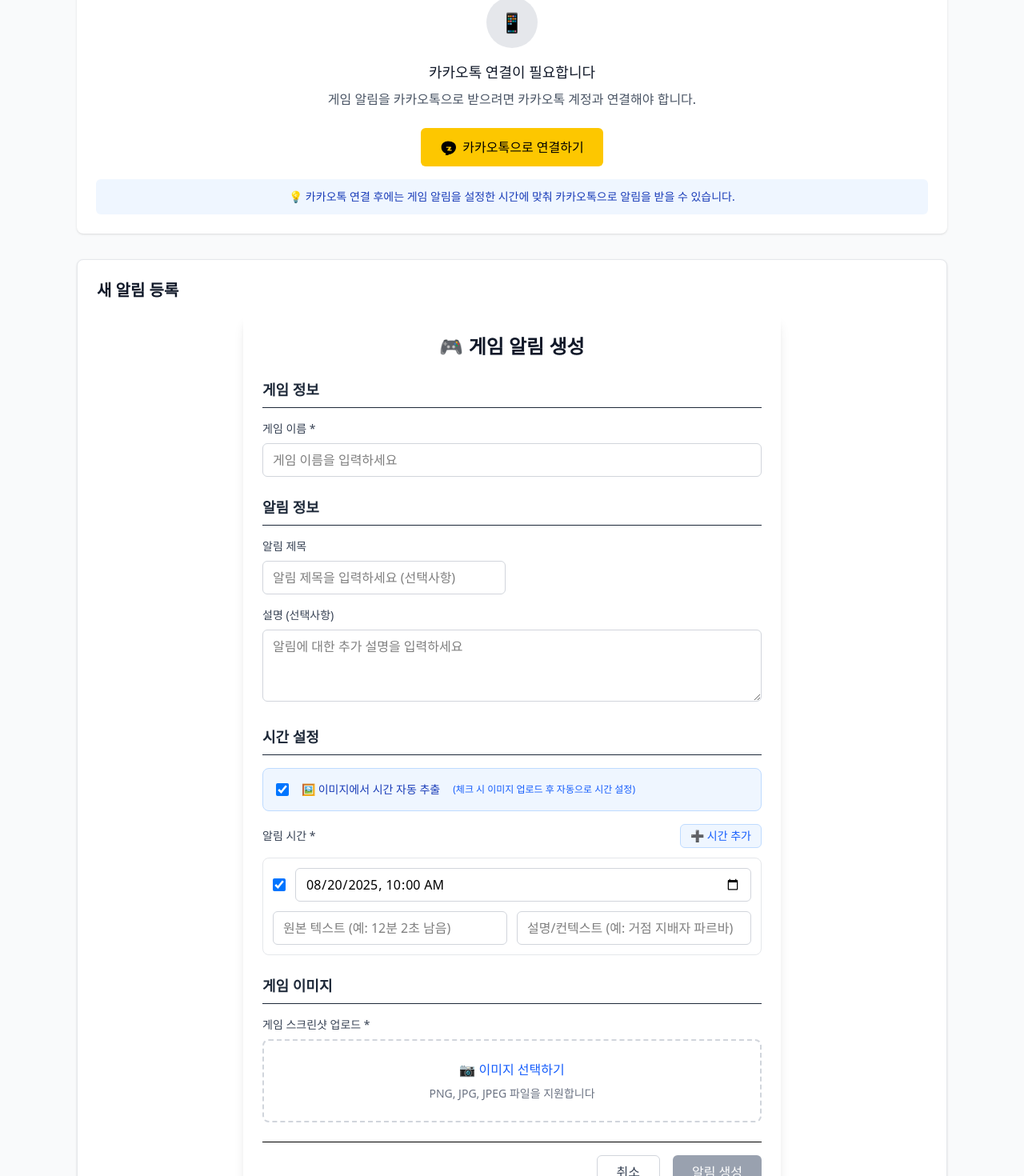
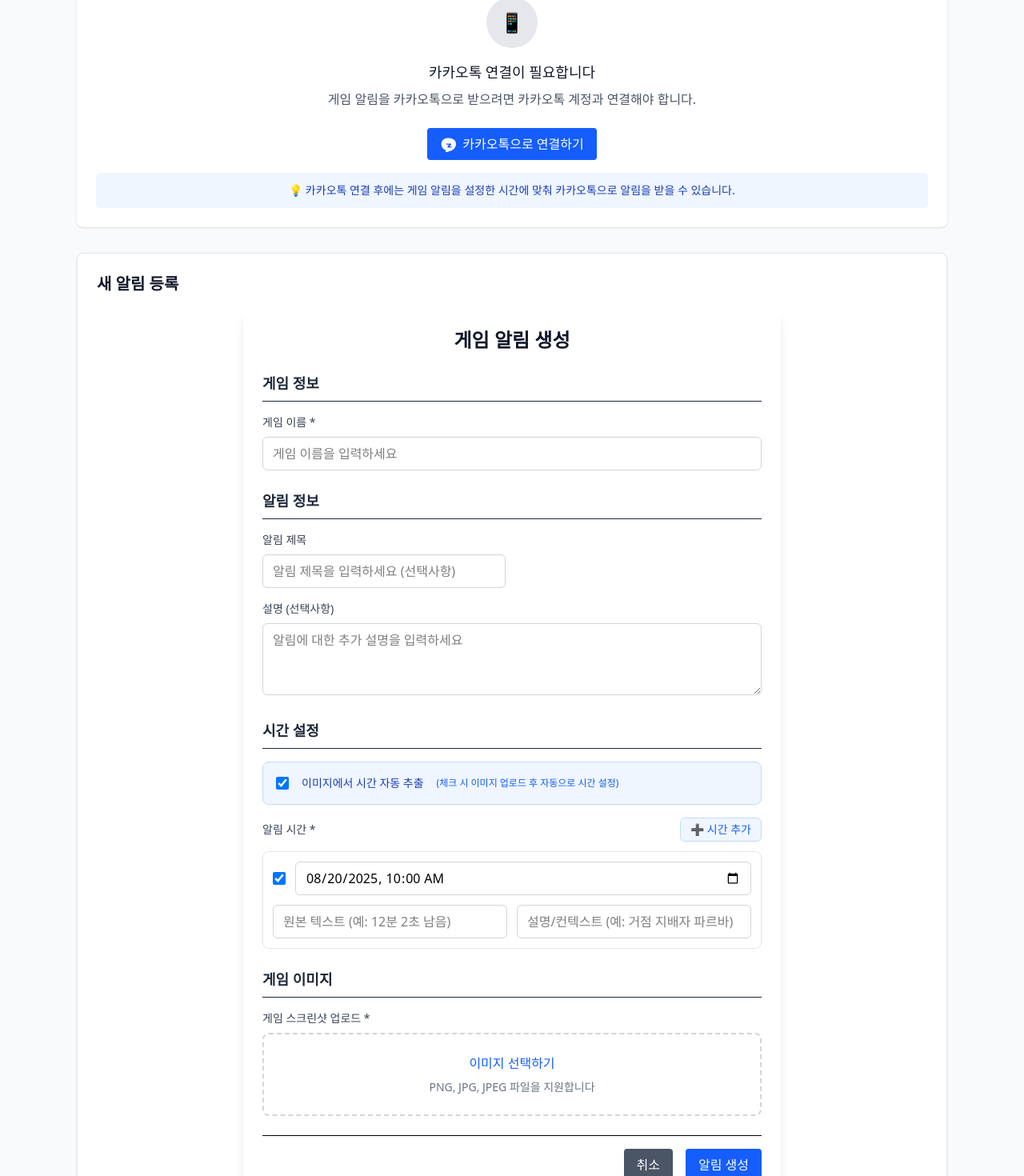
Before and after one commit to wonseok-han/game-notification-assistant, a Next.js app in the folder apps/game-notification-assistant/: page /dashboard in a window 1280 px wide. Shown: the part 233-1703 px from the top of the page at 80% size. Built offline with nearby package versions, Linux system fonts and the light colour scheme; no server answers.

Commit message:
버튼을 ActionButton 컴포넌트로 사용하도록 수정

```diff
--- a/apps/game-notification-assistant/src/app/auth/login/page.tsx
+++ b/apps/game-notification-assistant/src/app/auth/login/page.tsx
@@ -26,7 +26,7 @@
             <p className="text-sm text-gray-600">
               계정이 없으신가요?{' '}
               <button
-                className="font-medium text-blue-600 hover:text-blue-500"
+                className="font-medium text-blue-600 hover:text-blue-500 cursor-pointer hover:underline"
                 onClick={() => router.push('/auth/register')}
               >
                 회원가입
--- a/apps/game-notification-assistant/src/app/auth/register/page.tsx
+++ b/apps/game-notification-assistant/src/app/auth/register/page.tsx
@@ -28,7 +28,7 @@
             <p className="text-sm text-gray-600">
               이미 계정이 있으신가요?{' '}
               <button
-                className="font-medium text-blue-600 hover:text-blue-500"
+                className="font-medium text-blue-600 hover:text-blue-500 cursor-pointer hover:underline"
                 onClick={() => router.push('/auth/login')}
               >
                 로그인
--- a/apps/game-notification-assistant/src/components/kakao-connection.tsx
+++ b/apps/game-notification-assistant/src/components/kakao-connection.tsx
@@ -1,6 +1,6 @@
 'use client';
 
-import { useSnackbar } from '@repo/ui';
+import { useSnackbar, ActionButton } from '@repo/ui';
 import { useState, useEffect } from 'react';
 
 // ===== 카카오톡 연결 컴포넌트 =====
@@ -132,7 +132,7 @@
           'Content-Type': 'application/json',
         },
         body: JSON.stringify({
-          message: `🎮 게임 알림 테스트입니다!\n\n현재 시간: ${currentTime}`,
+          message: `게임 알림 테스트입니다!\n\n현재 시간: ${currentTime}`,
         }),
       });
 
@@ -207,29 +207,31 @@
             </div>
           </div>
 
-          <button
-            className="px-4 py-2 bg-gray-600 text-white rounded-md hover:bg-gray-700 transition-colors text-sm"
+          <ActionButton
             onClick={handleDisconnect}
+            size="lg"
+            variant="secondary"
           >
             연결 해제
-          </button>
+          </ActionButton>
         </div>
 
         <div className="mt-3 p-3 bg-green-50 rounded-md">
           <p className="text-sm text-green-800">
-            ✅ 카카오톡 알림이 활성화되어 있습니다. 게임 알림을 설정하면 지정된
+            카카오톡 알림이 활성화되어 있습니다. 게임 알림을 설정하면 지정된
             시간에 카카오톡으로 알림을 받을 수 있습니다.
           </p>
         </div>
 
         {/* 테스트 버튼 추가 */}
         <div className="mt-4 flex gap-2">
-          <button
-            className="inline-flex items-center px-4 py-2 border border-transparent text-sm font-medium rounded-md text-white bg-blue-600 hover:bg-blue-700 focus:outline-none focus:ring-2 focus:ring-offset-2 focus:ring-blue-500"
+          <ActionButton
             onClick={handleTestNotification}
+            size="lg"
+            variant="primary"
           >
-            🧪 테스트 알림 전송
-          </button>
+            테스트 알림 전송
+          </ActionButton>
         </div>
       </div>
     );
@@ -251,18 +253,19 @@
           게임 알림을 카카오톡으로 받으려면 카카오톡 계정과 연결해야 합니다.
         </p>
 
-        <button
-          className="inline-flex items-center px-6 py-3 bg-yellow-400 text-black rounded-md hover:bg-yellow-500 disabled:bg-gray-400 disabled:cursor-not-allowed transition-colors font-medium"
+        <ActionButton
           disabled={isLoading}
           onClick={handleKakaoLogin}
+          size="lg"
+          variant="primary"
         >
           {isLoading ? (
-            <>
+            <div className="flex items-center">
               <div className="animate-spin rounded-full h-4 w-4 border-b-2 border-black mr-2" />
               연결 중...
-            </>
+            </div>
           ) : (
-            <>
+            <div className="flex items-center">
               <svg
                 className="mr-2 w-5 h-5"
                 fill="currentColor"
@@ -272,9 +275,9 @@
                 <path d="M12 3C6.477 3 2 6.477 2 12c0 4.411 2.865 8.138 6.839 9.439l-1.197 4.377a.5.5 0 0 0 .766.53l5.113-3.437c6.086-.392 10.48-5.422 10.48-10.909C24 6.477 19.523 3 12 3zm.374 13.931a.75.75 0 0 1-1.248-.832l2.203-3.303H9.841a.75.75 0 0 1 0-1.5h6.283a.75.75 0 0 1 .624 1.166l-2.203 3.303h2.488a.75.75 0 0 1 0 1.5h-4.659z" />
               </svg>
               카카오톡으로 연결하기
-            </>
+            </div>
           )}
-        </button>
+        </ActionButton>
 
         <div className="mt-4 p-3 bg-blue-50 rounded-md">
           <p className="text-sm text-blue-800">
--- a/apps/game-notification-assistant/src/components/notification-form.tsx
+++ b/apps/game-notification-assistant/src/components/notification-form.tsx
@@ -1,19 +1,16 @@
 'use client';
 
-import { useSnackbar } from '@repo/ui';
+import { useSnackbar, ActionButton } from '@repo/ui';
 import {
   createNotification,
   type CreateNotificationRequest,
 } from '@services/notification';
 import { extractMultipleTimesFromImage } from '@utils/time-extractor';
 import Image from 'next/image';
-import { useRouter } from 'next/navigation';
 import { useState, useRef } from 'react';
 
 // ===== 알림 생성 폼 컴포넌트 =====
 export function NotificationForm() {
-  const router = useRouter();
-
   // ===== 상태 관리 =====
   const [title, setTitle] = useState('');
   const [description, setDescription] = useState('');
@@ -43,6 +40,7 @@
   const [imagePreview, setImagePreview] = useState<string>('');
 
   const [isLoading, setIsLoading] = useState(false);
+  const [isImageLoading, setIsImageLoading] = useState(false);
 
   // ===== refs =====
   const fileInputRef = useRef<HTMLInputElement>(null);
@@ -67,6 +65,8 @@
       // 게임 이미지에서 시간 추출 시도 (이미지 기반 시간 추출이 활성화된 경우)
       if (useImageTimeExtraction) {
         try {
+          setIsImageLoading(true);
+
           const extractedData = await extractMultipleTimesFromImage(file);
           if (extractedData) {
             const {
@@ -113,6 +113,8 @@
         } catch (error) {
           console.error('시간 추출 실패:', error);
           // 시간 추출 실패해도 이미지는 정상적으로 처리
+        } finally {
+          setIsImageLoading(false);
         }
       }
     }
@@ -150,6 +152,25 @@
 
   const toggleImageTimeExtraction = () => {
     setUseImageTimeExtraction(!useImageTimeExtraction);
+  };
+
+  const clearForm = () => {
+    setTitle('');
+    setDescription('');
+    setGameName('');
+    setNotificationTimes([
+      {
+        id: '1',
+        scheduledTime: getDefaultScheduledTime(),
+        isEnabled: true,
+      },
+    ]);
+    setSelectedImage(null);
+    setImagePreview('');
+
+    if (fileInputRef.current) {
+      fileInputRef.current.value = '';
+    }
   };
 
   // ===== 이미지 제거 핸들러 =====
@@ -219,18 +240,7 @@
       await createNotification(formData);
 
       // 성공 시 폼 초기화
-      setTitle('');
-      setDescription('');
-      setGameName('');
-      setNotificationTimes([
-        {
-          id: '1',
-          scheduledTime: getDefaultScheduledTime(),
-          isEnabled: true,
-        },
-      ]);
-      setSelectedImage(null);
-      setImagePreview('');
+      clearForm();
 
       if (fileInputRef.current) {
         fileInputRef.current.value = '';
@@ -243,7 +253,7 @@
         autoHideDuration: 6000,
       });
 
-      router.refresh();
+      window.location.reload();
     } catch (error) {
       console.error('알림 생성 오류:', error);
       showSnackbar({
@@ -269,10 +279,10 @@
   return (
     <div className="bg-white rounded-lg shadow-lg p-6 max-w-2xl mx-auto">
       <h2 className="text-2xl font-bold text-gray-900 mb-6 text-center">
-        🎮 게임 알림 생성
+        게임 알림 생성
       </h2>
 
-      <form className="space-y-6" onSubmit={handleSubmit}>
+      <form noValidate className="space-y-6" onSubmit={handleSubmit}>
         {/* ===== 게임 정보 섹션 ===== */}
         <div className="space-y-4">
           <h3 className="text-lg font-semibold text-gray-800 border-b pb-2">
@@ -350,20 +360,24 @@
           </h3>
 
           {/* 이미지 기반 시간 추출 체크박스 */}
-          <div className="flex items-center space-x-4 p-4 bg-blue-50 rounded-lg border border-blue-200">
+          <label
+            className="flex items-center space-x-4 p-4 bg-blue-50 rounded-lg border border-blue-200 cursor-pointer"
+            htmlFor="useImageTimeExtraction"
+          >
             <input
               checked={useImageTimeExtraction}
               className="h-4 w-4 text-blue-600 focus:ring-blue-500 border-gray-300 rounded"
+              id="useImageTimeExtraction"
               onChange={toggleImageTimeExtraction}
               type="checkbox"
             />
             <span className="text-sm font-medium text-blue-800">
-              🖼️ 이미지에서 시간 자동 추출
+              이미지에서 시간 자동 추출
             </span>
             <span className="text-xs text-blue-600">
               (체크 시 이미지 업로드 후 자동으로 시간 설정)
             </span>
-          </div>
+          </label>
 
           {/* 알림 시간 목록 */}
           <div className="space-y-3">
@@ -372,7 +386,7 @@
                 알림 시간 *
               </label>
               <button
-                className="inline-flex items-center px-3 py-1 text-sm font-medium text-blue-600 bg-blue-50 border border-blue-200 rounded-md hover:bg-blue-100 focus:outline-none focus:ring-2 focus:ring-offset-2 focus:ring-blue-500"
+                className="inline-flex items-center px-3 py-1 text-sm font-medium text-blue-600 bg-blue-50 border border-blue-200 rounded-md hover:bg-blue-100 focus:outline-none focus:ring-2 focus:ring-offset-2 focus:ring-blue-500 cursor-pointer"
                 onClick={addNotificationTime}
                 type="button"
               >
@@ -413,7 +427,7 @@
                   />
                   {notificationTimes.length > 1 && (
                     <button
-                      className="px-2 py-1 text-sm text-red-600 bg-red-50 border border-red-200 rounded hover:bg-red-100 focus:outline-none focus:ring-2 focus:ring-offset-2 focus:ring-red-500"
+                      className="px-2 py-1 text-sm text-red-600 bg-red-50 border border-red-200 rounded hover:bg-red-100 focus:outline-none focus:ring-2 focus:ring-offset-2 focus:ring-red-500 cursor-pointer"
                       onClick={() => removeNotificationTime(time.id)}
                       type="button"
                     >
@@ -466,7 +480,7 @@
                 설정할 수 있습니다.
               </p>
               <p className="text-xs text-blue-600 mt-1">
-                💡 시간을 수동으로 조정할 수도 있습니다.
+                시간을 수동으로 조정할 수도 있습니다.
               </p>
             </div>
           )}
@@ -480,7 +494,11 @@
             </label>
 
             {!imagePreview ? (
-              <div className="border-2 border-dashed border-gray-300 rounded-lg p-6 text-center hover:border-blue-400 transition-colors">
+              <button
+                className="w-full border-2 border-dashed border-gray-300 rounded-lg p-6 text-center hover:border-blue-400 transition-colors cursor-pointer"
+                onClick={() => fileInputRef.current?.click()}
+                type="button"
+              >
                 <input
                   accept="image/*"
                   className="hidden"
@@ -489,28 +507,24 @@
                   ref={fileInputRef}
                   type="file"
                 />
-                <button
-                  className="text-blue-600 hover:text-blue-800 font-medium"
-                  onClick={() => fileInputRef.current?.click()}
-                  type="button"
-                >
-                  📷 이미지 선택하기
-                </button>
+                <span className="text-blue-600 font-medium">
+                  이미지 선택하기
+                </span>
                 <p className="text-sm text-gray-500 mt-2">
                   PNG, JPG, JPEG 파일을 지원합니다
                 </p>
-              </div>
+              </button>
             ) : (
               <div className="relative w-full h-48">
                 <Image
                   fill
                   alt="게임 이미지 미리보기"
-                  className="w-full h-48 object-contain rounded-lg border border-gray-300"
+                  className="w-full h-48 object-contain rounded-lg border border-gray-300 p-2"
                   loading="lazy"
                   src={imagePreview}
                 />
                 <button
-                  className="absolute top-2 right-2 bg-red-500 text-white rounded-full w-8 h-8 flex items-center justify-center hover:bg-red-600 transition-colors"
+                  className="absolute top-2 right-2 bg-red-500 text-white rounded-full w-8 h-8 flex items-center justify-center hover:bg-red-600 transition-colors cursor-pointer"
                   onClick={handleRemoveImage}
                   type="button"
                 >
@@ -523,22 +537,33 @@
 
         {/* ===== 액션 버튼 ===== */}
         <div className="flex justify-end space-x-4 pt-4 border-t">
-          <button
-            className="px-6 py-2 border border-gray-300 rounded-md text-gray-700 hover:bg-gray-50 transition-colors"
+          <ActionButton
+            onClick={() => {
+              // 모든 입력값 초기화
+              clearForm();
+            }}
+            size="lg"
             type="button"
+            variant="secondary"
           >
             취소
-          </button>
-          <button
-            className="px-6 py-2 bg-blue-600 text-white rounded-md hover:bg-blue-700 disabled:bg-gray-400 disabled:cursor-not-allowed transition-colors"
+          </ActionButton>
+          <ActionButton
             disabled={
               !selectedImage ||
-              notificationTimes.filter((time) => time.isEnabled).length === 0
+              notificationTimes.filter((time) => time.isEnabled).length === 0 ||
+              isLoading ||
+              isImageLoading
             }
+            size="lg"
             type="submit"
           >
-            {isLoading ? '생성 중...' : '알림 생성'}
-          </button>
+            {isImageLoading
+              ? '이미지 처리 중...'
+              : isLoading
+                ? '생성 중...'
+                : '알림 생성'}
+          </ActionButton>
         </div>
       </form>
     </div>
--- a/packages/ui/src/components/action-button.tsx
+++ b/packages/ui/src/components/action-button.tsx
@@ -2,33 +2,34 @@
 
 import { useState } from 'react';
 
-export interface ActionButtonProps {
+export interface ActionButtonProps
+  extends React.ButtonHTMLAttributes<HTMLButtonElement> {
   children: React.ReactNode;
   className?: string;
   disabled?: boolean;
   feedbackDuration?: number;
   feedbackText?: string;
-  onClick: () => void;
+  useFeedback?: boolean;
   size?: 'sm' | 'md' | 'lg';
   variant?: 'primary' | 'success' | 'danger' | 'secondary';
 }
 
 const variantStyles = {
   primary: {
-    default: 'bg-blue-600 hover:bg-blue-700',
-    feedback: 'bg-blue-500 hover:bg-blue-600',
+    default: 'bg-blue-600 hover:bg-blue-700 cursor-not-allowed',
+    feedback: 'bg-blue-500 hover:bg-blue-600 cursor-not-allowed',
   },
   success: {
-    default: 'bg-green-600 hover:bg-green-700',
-    feedback: 'bg-green-500 hover:bg-green-600',
+    default: 'bg-green-600 hover:bg-green-700 cursor-not-allowed',
+    feedback: 'bg-green-500 hover:bg-green-600 cursor-not-allowed',
   },
   danger: {
-    default: 'bg-red-600 hover:bg-red-700',
-    feedback: 'bg-red-500 hover:bg-red-600',
+    default: 'bg-red-600 hover:bg-red-700 cursor-not-allowed',
+    feedback: 'bg-red-500 hover:bg-red-600 cursor-not-allowed',
   },
   secondary: {
-    default: 'bg-gray-600 hover:bg-gray-700',
-    feedback: 'bg-gray-500 hover:bg-gray-600',
+    default: 'bg-gray-600 hover:bg-gray-700 cursor-not-allowed',
+    feedback: 'bg-gray-500 hover:bg-gray-600 cursor-not-allowed',
   },
 };
 
@@ -46,16 +47,18 @@
   feedbackText,
   onClick,
   size = 'md',
+  useFeedback = true,
   variant = 'primary',
+  ...props
 }: ActionButtonProps) {
   const [isActive, setIsActive] = useState(false);
 
-  const handleClick = () => {
+  const handleClick = (event: React.MouseEvent<HTMLButtonElement>) => {
     if (isActive || disabled) return; // debounce
 
-    onClick();
+    onClick?.(event);
 
-    if (feedbackText) {
+    if (useFeedback) {
       setIsActive(true);
       setTimeout(() => setIsActive(false), feedbackDuration);
     }
@@ -70,6 +73,7 @@
 
   return (
     <button
+      {...props}
       className={`text-white rounded transition-all ${variantClass} ${sizeClass} ${disabledClass} ${className}`}
       disabled={isActive || disabled}
       onClick={handleClick}
```
Also changed, not shown: apps/game-notification-assistant/src/app/dashboard/page.tsx (+5 -3 lines), apps/game-notification-assistant/src/app/page.tsx (+9 -9 lines), apps/game-notification-assistant/src/components/auth/login-form.tsx (+7 -5 lines), apps/game-notification-assistant/src/components/auth/register-form.tsx (+6 -4 lines), apps/game-notification-assistant/src/components/notification-list.tsx (+26 -26 lines).
